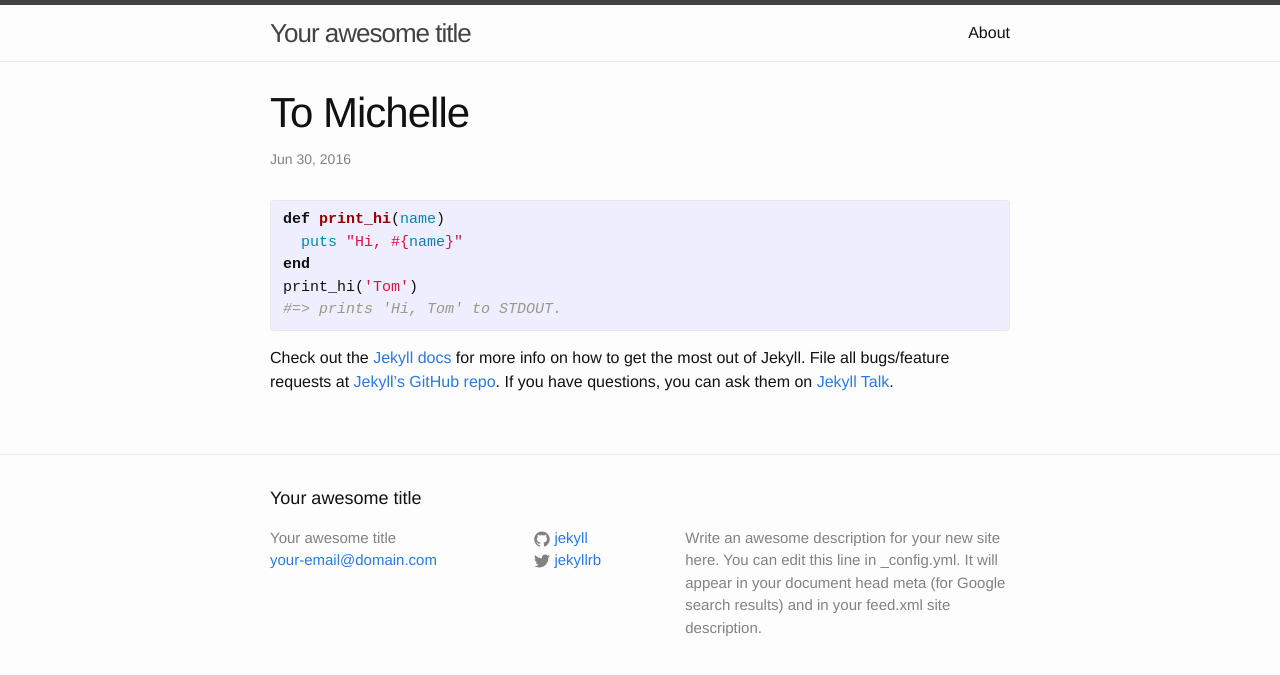
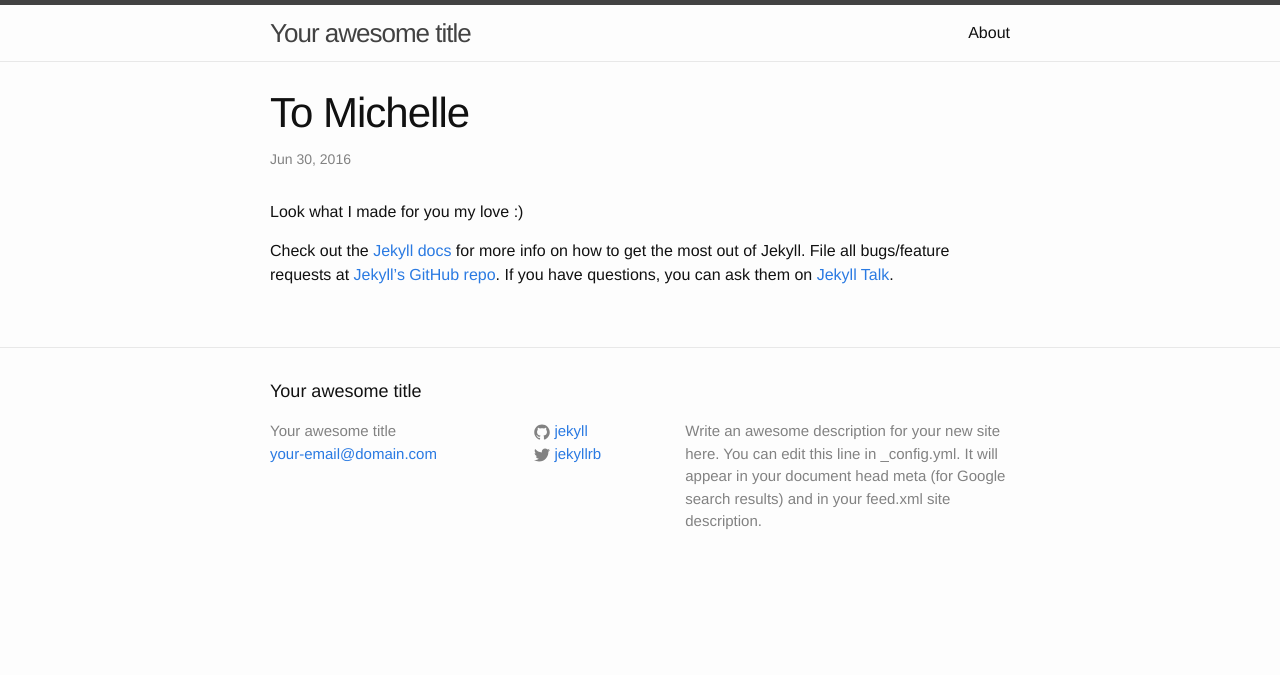
Before and after one commit to Danathor/Danathor.github.io, a Jekyll site: the page built from _posts/2016-06-30-welcome-to-jekyll.markdown, in a window 1280 px wide. Shown: the top 675 px of the page. Built offline with Jekyll 4.4.1, drawn with Linux system fonts in a browser that asks for light colours.

Commit message:
Update 2016-06-30-welcome-to-jekyll.markdown

```diff
--- a/_posts/2016-06-30-welcome-to-jekyll.markdown
+++ b/_posts/2016-06-30-welcome-to-jekyll.markdown
@@ -5,13 +5,8 @@ date:   2016-06-30 08:07:46 -0400
 categories: jekyll update
 ---
 
-{% highlight ruby %}
-def print_hi(name)
-  puts "Hi, #{name}"
-end
-print_hi('Tom')
-#=> prints 'Hi, Tom' to STDOUT.
-{% endhighlight %}
+Look what I made for you my love :)
+
 
 Check out the [Jekyll docs][jekyll-docs] for more info on how to get the most out of Jekyll. File all bugs/feature requests at [Jekyll’s GitHub repo][jekyll-gh]. If you have questions, you can ask them on [Jekyll Talk][jekyll-talk].
 
```
